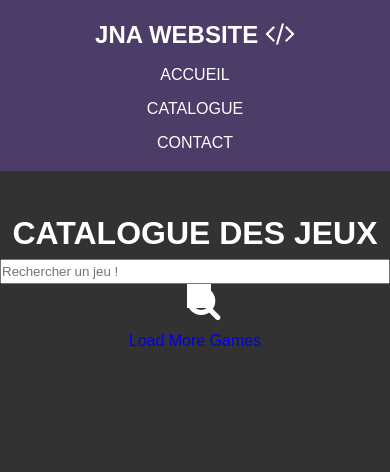
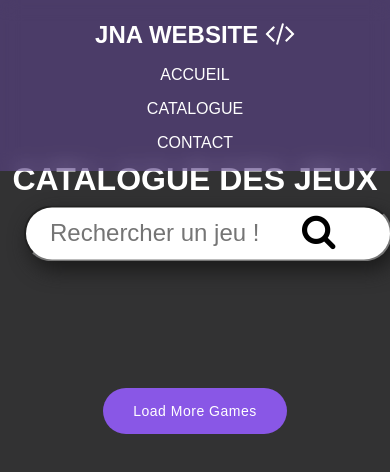
Before and after one commit to XoMeDa69/JNAweb-v2, a plain HTML site: page FINISHED/page/catalog.html in a window 390 px wide. Drawn offline with Linux system fonts and the light colour scheme; no server answers.

Commit message:
Update visuel
mise a jour visuel majeure de la page catalogue

```diff
--- a/FINISHED/css/catalog.css
+++ b/FINISHED/css/catalog.css
@@ -97,17 +97,40 @@ li {
 label {
     display: flex;
     justify-content: left;
-    font: 25px 'Arial', sans-serif;
-    margin: 0.2px 0;
+    font: 25px 'Arial';
     margin-right: 10px;
     font-size: 30px;
 }
 
+.navcenter{
+    position: relative;
+}
+
 .search{
-    display: flex;
+    position: absolute;
     flex-direction: column;
-    justify-content: center;
-    align-items: center;
+    top: 50%;
+    left: 50%;
+    transform: translate(-50%,-50%);
+}
+
+.search input{
+    border-radius: 30px;
+    box-sizing: border-box;
+    width: 55rem;
+    height: 3.5rem;
+    box-shadow: 5px 9px 20px rgb(27, 27, 27);
+    padding-left: 1.5rem;
+    outline: none;
+    font-size: 1.5rem;
+}
+
+input[type="search"]::-webkit-search-cancel-button {
+    display: none;
+} /* retire la croix dans la barre de recherche*/
+
+.search input::placeholder {
+    font-size: 1.5rem;
 }
 
 .text-search {
@@ -115,17 +138,14 @@ label {
 }
 
 .btn_search {
-    background-color: #ffffff;
-    border: none;
-    width: 3rem;
-    height: 2.6rem;
-    margin-left: 1.1rem;
+    position: absolute;
+    right: -1rem;
+    top: 2.8rem;
+    line-height: 80px;
+    height: 80px;
+    width: 80px;
     cursor: pointer;
-}
-
-input{
-    width: 500px;
-    height: 40px;
+    color: black;
 }
 
 .img_dbz{
@@ -160,7 +180,7 @@ a{
 
 /* Block des différentes catégorie de jeu */
 
-.carte_action, .carte_aventure, .carte_rpg, .carte_racing {
+.carte_action {
     width: 100%;
     max-width: 350px;
     height: auto;
@@ -170,29 +190,14 @@ a{
     align-items: center;
     justify-content: space-between;
     box-sizing: border-box;
+    object-fit: cover;
+    margin:auto;
     margin: 10px;
     padding: 20px;
-}
-
-.carte_action {
     background-color: #8957e6;
     box-shadow: 2px 10px 12px rebeccapurple;
 }
 
-.carte_aventure {
-    background-color: #33a759;
-    box-shadow: 2px 10px 12px #24753f;
-}
-
-.carte_rpg {
-    background-color: #2072dd;
-    box-shadow: 2px 10px 12px #154d97;
-}
-
-.carte_racing {
-    background-color: #df2222;
-    box-shadow: 2px 10px 12px #961414;
-}
 
 .modele{
     width: 100%;
@@ -227,18 +232,55 @@ a{
   font-size: 16px;
   border-radius: 20px;
   cursor: pointer;
-  transition: background-color 0.3s ease;
-}
-
-.jeuvid:hover {
-  background-color: darken(var(--nav-color), 10%);
 }
 
 /* Centrer la gameList */
 .gameList {
+    margin-top: 10rem;
     display: flex;
     justify-content: center;
     flex-wrap: wrap;
+}
+
+.map{
+    height: 174px !important;
+    width: 310px !important;
+    border-radius: 5px;
+}
+
+.main-button a {
+    font-size: 14px;
+    color: #fff;
+    background-color: #8957e6;
+    padding: 12px 30px;
+    display: inline-block;
+    border-radius: 25px;
+    font-weight: 400;
+    text-transform: capitalize;
+    letter-spacing: 0.5px;
+    transition: all .3s;
+    position: relative;
+    overflow: hidden;
+    justify-content: center;
+}
+
+.main-button a:hover {
+    background-color: #fff;
+    color: #8957e6;
+}
+
+body::-webkit-scrollbar {
+    width: 12px; /* width of the entire scrollbar */
+}
+
+body::-webkit-scrollbar-track {
+    background: #212122; /* color of the tracking area */
+}
+
+body::-webkit-scrollbar-thumb {
+    background-color: #8957e6; /* color of the scroll thumb */
+    border-radius: 20px; /* roundness of the scroll thumb */
+    border: 3px solid #8957e6; /* creates padding around scroll thumb */
 }
 
 /* Media Query pour la responsivité */
@@ -246,9 +288,10 @@ a{
     .container2 {
         height: auto;
     }
-    .carte_action, .carte_aventure, .carte_rpg, .carte_racing {
-        width: 45%;
-        margin: 10px 0;
+
+    .search input{
+        width: 40rem;
+        height: 3.5rem;
     }
 }
 
@@ -313,7 +356,18 @@ a{
         padding: 5px 10px;
         font-size: 14px;
     }
+
+    .search input{
+        width: 40rem;
+        height: 3.5rem;
+    }
+
+    .btn_search {
+        position: absolute;
+        right: 8rem;
+    }
 }
+
 
 @media (max-width: 480px) {
     .btn_search {
@@ -340,4 +394,15 @@ a{
     .gameList {
         padding: 10px;
     }
+
+    .search input{
+        width: 23rem;
+        height: 3.5rem;
+        margin-left: 1.5rem;
+    }
+
+    .btn_search {
+        position: absolute;
+        right: 4rem;
+    }
 }
```
